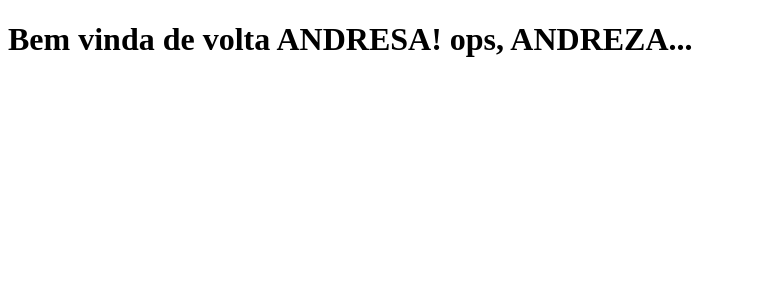
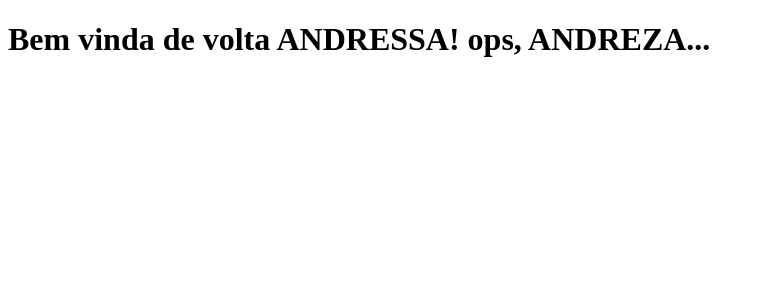
Before and after one commit to raniele21/clone-tabnews, a Next.js app: page / in a window 1280 px wide. Shown: the top 300 px of the page, without its empty margins (0-764 px from the left). Built offline with nearby package versions, Linux system fonts and the light colour scheme.

Commit message:
modifica frase

```diff
--- a/pages/index.js
+++ b/pages/index.js
@@ -1,5 +1,5 @@
 function Home() {
-   return<h1>Bem vinda de volta ANDRESA! ops, ANDREZA...</h1>
+   return<h1>Bem vinda de volta ANDRESSA! ops, ANDREZA...</h1>
 }
 
 export default Home;
```
